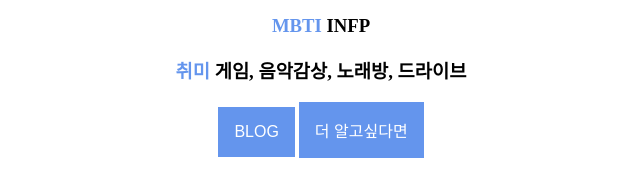
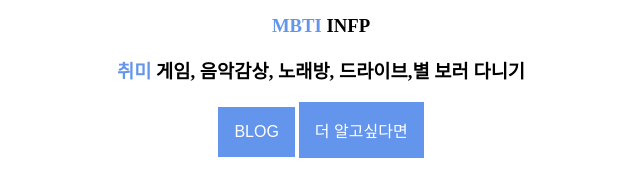
Before and after one commit to mmj-159/minjun, a plain HTML site: page index.html in a window 1280 px wide. Shown: the part 460-641 px from the top of the page, without its empty margins (319-959 px from the left). Drawn offline with Linux system fonts and the light colour scheme.

Commit message:
Update index.html

```diff
--- a/index.html
+++ b/index.html
@@ -106,7 +106,7 @@
 
         <h3 class="fw-normal"><span style="color:cornflowerblue">이름</span> 명민준</h3>
         <h3 class="fw-normal"><span style="color:cornflowerblue">MBTI</span> INFP</h3>
-        <h3 class="fw-normal"><span style="color:cornflowerblue">취미</span> 게임, 음악감상, 노래방, 드라이브</h3>
+        <h3 class="fw-normal"><span style="color:cornflowerblue">취미</span> 게임, 음악감상, 노래방, 드라이브,별 보러 다니기</h3>
 
         <div class="dropdown">
             <button class="drop_btn">BLOG</button>
```
